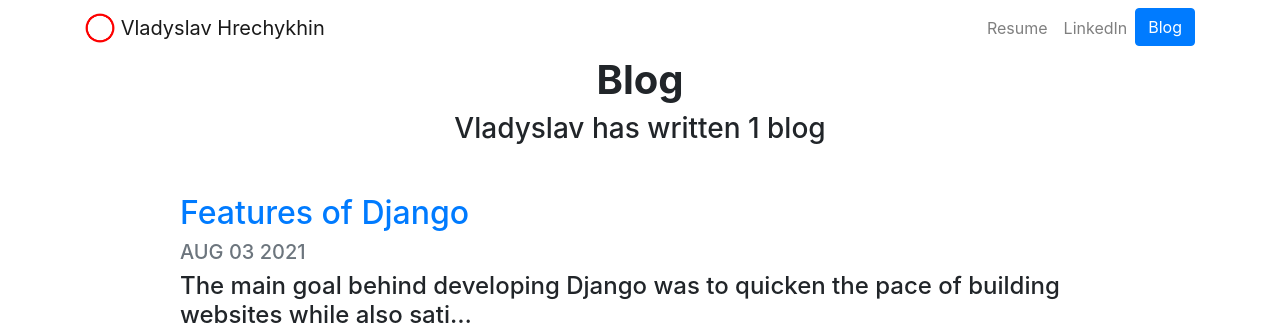
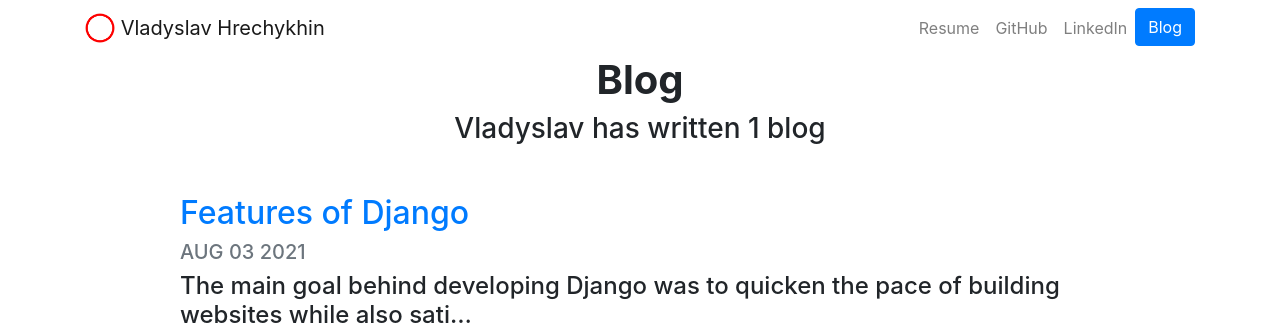
Before and after one commit to grecha44/django3-personal-portfolio, a Django app: page /blog/ in a window 1280 px wide. Shown: the top 328 px of the page. Run offline with Django 3.2, Linux system fonts and the light colour scheme; data comes from the database, SQL or seed files in the repository; some libraries are stand-ins or nearby versions.

Commit message:
Github link

```diff
--- a/portfolio/templates/portfolio/base.html
+++ b/portfolio/templates/portfolio/base.html
@@ -36,6 +36,9 @@
             <a target="_blank" class="nav-link" href="{% static "portfolio/newone.pdf" %}">Resume</a>
           </li>
           <li class="nav-item">
+            <a target="_blank" class="nav-link" href="https://github.com/hrechykhin" target="_blank">GitHub</a>
+          </li>
+          <li class="nav-item">
             <a target="_blank" class="nav-link" href="https://www.linkedin.com/in/hrechykhin-vlad/" target="_blank">LinkedIn</a>
           </li>
           <li>
```
Also changed, not shown: 1 other file.
